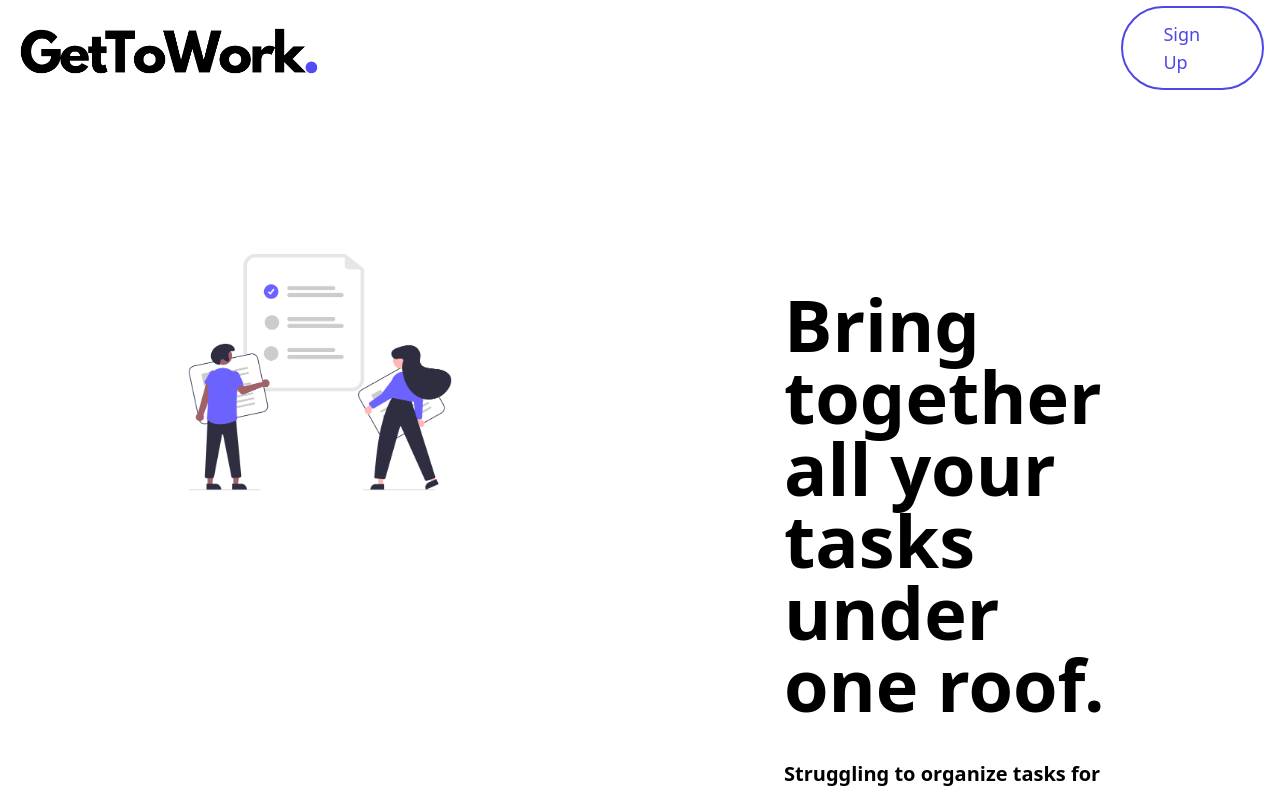
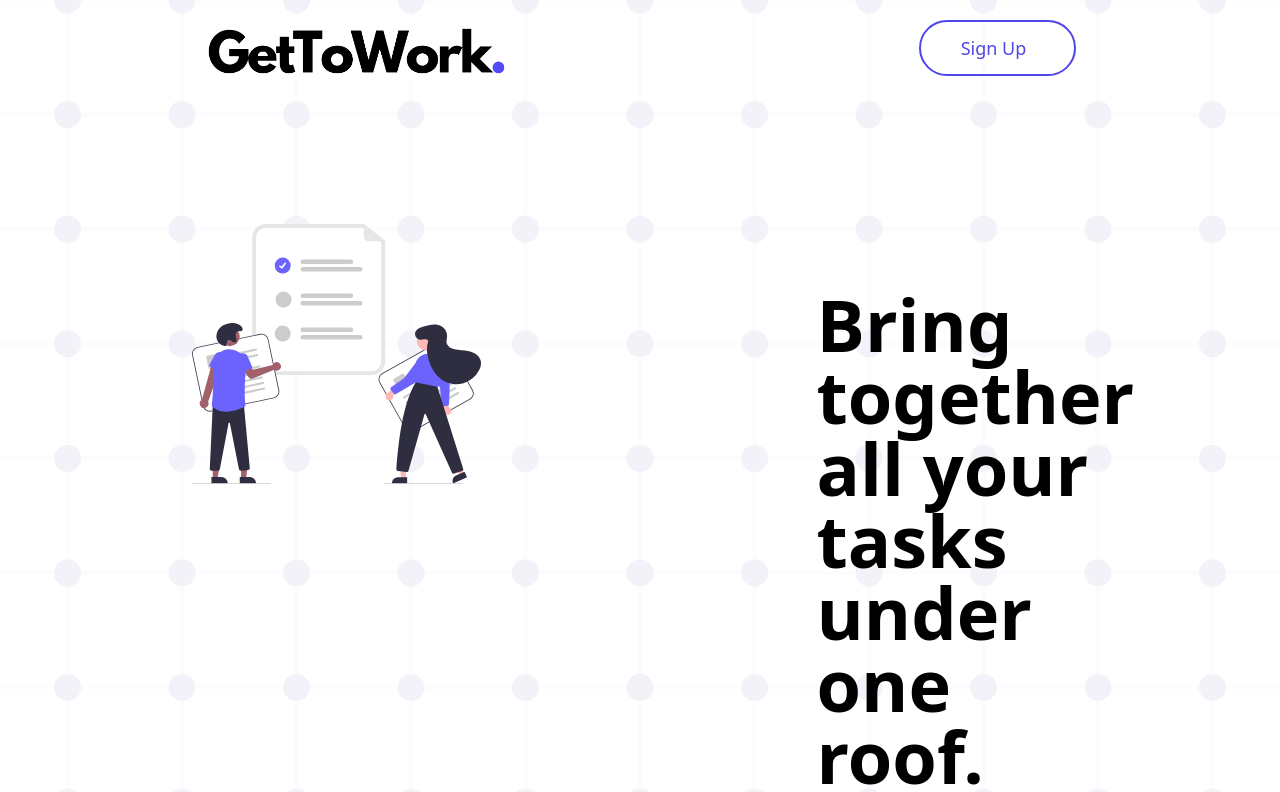
Before and after one commit to sarthakkhanduja/todo-app, a React (Vite) app in the folder frontend/: page / in a window 1280 px wide. Shown: the top 792 px of the page. Built offline with nearby package versions, Linux system fonts and the light colour scheme.

Commit message:
Fixed the styling of Landing page

```diff
--- a/frontend/src/components/LandingPage.jsx
+++ b/frontend/src/components/LandingPage.jsx
@@ -1,13 +1,15 @@
 import logo from "../assets/getToWork.png";
-import heroImg from "../assets/taskList.png"
-import { useNavigate, Link } from 'react-router-dom';
+import heroImg from "../assets/heroImg.svg"
+import { Link } from 'react-router-dom';
+import bgImg from "../assets/ooorganize.svg";
 
 export function LandingPage() {
     return (
-        <div className="w-full min-h-screen flex flex-col relative">
+        <div className="relative w-full min-h-screen">
             <Navbar />
-            <div className="w-full flex flex-col">
-                <div className="flex flex-row relative">
+            <BgImage />
+            <div className="z-10 flex flex-col">
+                <div className="flex flex-row">
                     <HeroImage />
                     <Hero />
                 </div>
@@ -17,6 +19,15 @@ export function LandingPage() {
         </div>
     )
 }
+
+function BgImage() {
+    return (
+        <div className="absolute inset-0 -z-10 opacity-10">
+            <img className="w-full h-full object-cover" src={bgImg} alt="Background" />
+        </div>
+    )
+}
+
 
 function Navbar() {
     return(
@@ -58,8 +69,8 @@ function Footer() {
 
 function HeroImage() {
     return(
-        <div className="w-full px-36 pt-32">
-            <img className="object-cover" src={heroImg} alt="heroImage" />
+        <div className="w-full px-48 pt-32">
+            <img className="" src={heroImg} alt="heroImage" />
         </div>
     )
 }
```
Also changed, not shown: frontend/src/assets/heroImg.svg (added), frontend/src/assets/ooorganize.svg (added).
